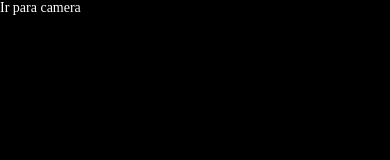
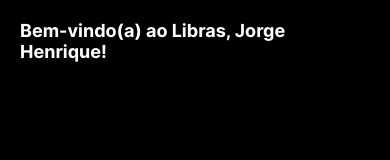
Before and after one commit to AABB2741/leitor-de-libras, a React Native app in the folder leitor-de-libras/: screen /Dashboard in a window 390 px wide. Shown: the top 160 px of the page. Built offline with nearby package versions, Linux system fonts and the light colour scheme; a web font is replaced by a local one.

Commit message:
Criando User

```diff
--- /dev/null
+++ b/leitor-de-libras/src/@types/User.ts
@@ -0,0 +1,11 @@
+import { ImageSourcePropType } from 'react-native';
+
+type User = {
+    id: number;
+    token: string;
+    avatar: ImageSourcePropType;
+    nickname: string;
+    email: string;
+    signed: boolean;
+}
+export default User;
--- /dev/null
+++ b/leitor-de-libras/src/constants/user.ts
@@ -0,0 +1,11 @@
+import User from "../@types/User";
+
+const USER: User = {
+    id: 666,
+    avatar: require("../../assets/imgs/profile-picture.jpg"),
+    nickname: "Jorge Henrique",
+    email: "jorge.henrique.vascaino@gmail.com",
+    signed: true,
+    token: "AS(VU*KDasu8k9dvu8k9sadv89alsdJ*)"
+}
+export default USER;
--- /dev/null
+++ b/leitor-de-libras/src/contexts/User.tsx
@@ -0,0 +1,19 @@
+import { useState, createContext, useContext } from "react";
+import User from "../@types/User";
+import USER from "../constants/user";
+
+interface Props {
+    children: React.ReactNode;
+}
+
+const UserContext = createContext<User>(USER);
+
+export default function UserProvider({ children }: Props) {
+    return (
+        <UserContext.Provider value={USER}>
+            {children}
+        </UserContext.Provider>
+    );
+}
+
+export const useUser = () => useContext(UserContext);
--- a/leitor-de-libras/src/lang/pt_BR.json
+++ b/leitor-de-libras/src/lang/pt_BR.json
@@ -34,6 +34,9 @@
         "title": "Tudo está vazio...",
         "desc": "Parece que não há conteúdo a ser exibido."
     },
+    "dashboard": {
+        "welcome": "Bem-vindo(a) ao Libras, %s!"
+    },
     "translations": {
         "options": {
             "create": "Criar tradução",
--- a/leitor-de-libras/src/routes/app.routes.tsx
+++ b/leitor-de-libras/src/routes/app.routes.tsx
@@ -8,10 +8,12 @@
 import Learn from "../screens/Learn";
 import Profile from "../screens/Profile";
 import { Image } from "react-native";
+import { useUser } from "../contexts/User";
 
 const Tab = createBottomTabNavigator<RootStackParamList>();
 
 export default function AppRoutes() {
+    const user = useUser();
     const colors = useColors();
 
     return (
@@ -52,7 +54,7 @@
                 name="Profile"
                 component={Profile}
                 options={{
-                    tabBarIcon: ({ focused, size }) => <Image source={require("../../assets/profile-picture.jpg")} style={{
+                    tabBarIcon: ({ focused, size }) => <Image source={user.avatar} style={{
                         width: size,
                         height: size,
                         borderRadius: size,
--- a/leitor-de-libras/src/screens/Dashboard/index.tsx
+++ b/leitor-de-libras/src/screens/Dashboard/index.tsx
@@ -6,6 +6,7 @@
 
 import Font from "../../components/Font";
 import { useColors } from "../../contexts/Colors";
+import { useLang } from "../../contexts/Lang";
 
 import createStyles from "./styles";
 
@@ -14,14 +15,13 @@
 }
 
 export default function Dashboard({ navigation }: Props) {
+    const lang = useLang();
     const colors = useColors();
     const styles = createStyles({ colors });
 
     return (
         <View style={styles.container}>
-            <TouchableOpacity onPress={() => navigation.navigate("Camera")}>
-                <Font preset="button">Ir para camera</Font>
-            </TouchableOpacity>
+            <Font preset="title">{lang.dashboard.welcome.replace("%s", "Jorge Henrique")}</Font>
         </View>
     );
 }
--- a/leitor-de-libras/src/screens/Dashboard/styles.ts
+++ b/leitor-de-libras/src/screens/Dashboard/styles.ts
@@ -7,6 +7,7 @@
 
 export default ({ colors }: Props) => StyleSheet.create({
     container: {
+        padding: 20,
         backgroundColor: colors.background,
         flex: 1
     }
```
Also changed, not shown: leitor-de-libras/assets/imgs/profile-picture.jpg (renamed from leitor-de-libras/assets/profile-picture.jpg).
